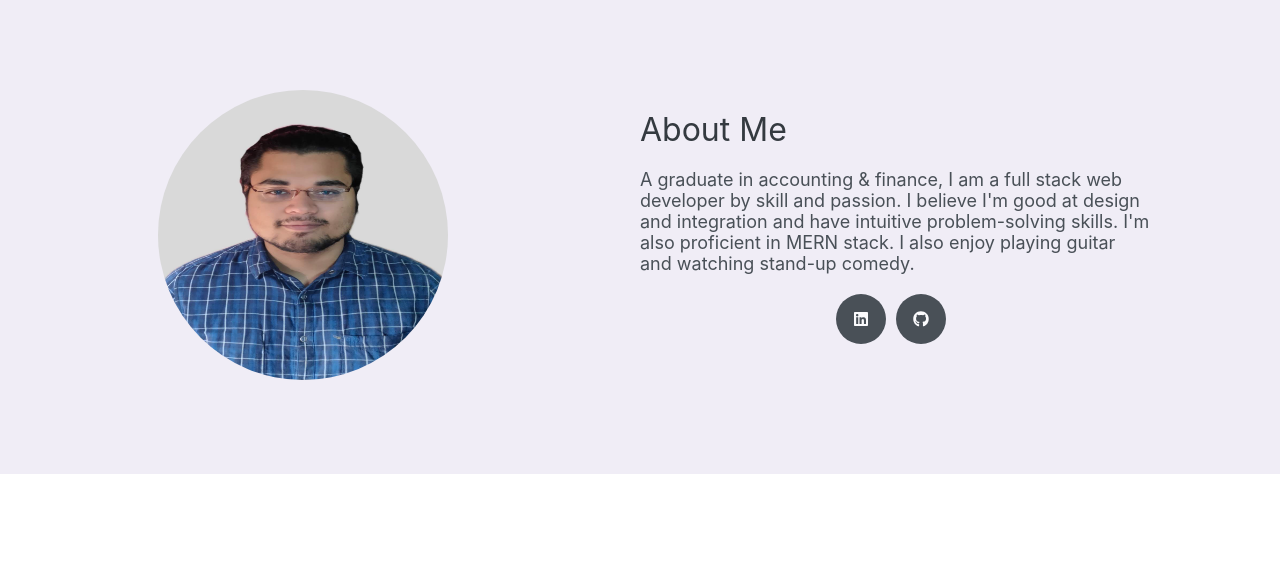
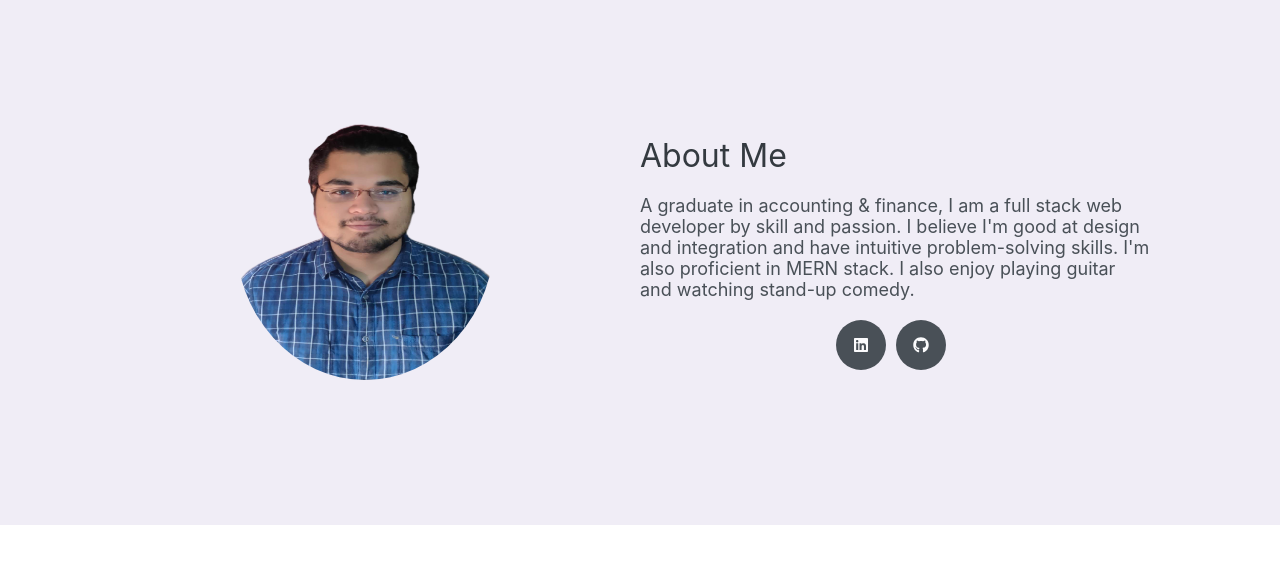
Before and after one commit to sayanwastaken/my_portfolio, a React (Create React App) app: page /about in a window 1280 px wide. Shown: the top 564 px of the page. Built offline with nearby package versions, Linux system fonts and the light colour scheme; a web font is replaced by a local one.

Commit message:
removed form and chenged picture format and size

```diff
--- a/src/Components/About/About.jsx
+++ b/src/Components/About/About.jsx
@@ -31,7 +31,7 @@ const About = () => {
       <br />
       <AboutDiv>
         <Column>
-          <Img src="/images/myImg.jpg" alt="my image" />
+          <Img src="/images/myimg.png" alt="my image" />
         </Column>
         <Column>
           <H1>About Me</H1>
--- a/src/Components/About/Styles.jsx
+++ b/src/Components/About/Styles.jsx
@@ -12,6 +12,7 @@ export const AboutDiv = styled.div`
 export const Column = styled.div`
   width: 50%;
   margin: auto;
+  /* border:1px solid red; */
   justify-content: center;
   @media (max-width: 870px) {
     width: 100%;
@@ -21,11 +22,13 @@ export const Column = styled.div`
 
 export const Img = styled.img`
   padding: 30px;
-  width: 350px;
+  width: 320px;
   height: 350px;
   border-radius: 50%;
   margin: auto;
   justify-content: center;
+  margin-left: 15%;
+  margin-bottom: 10%;
   // border: 1px solid black;
   @media  (max-width: 445px) {
     /* margin-left: -35px; */
--- a/src/Components/Contact/Contact.jsx
+++ b/src/Components/Contact/Contact.jsx
@@ -93,9 +93,11 @@ const Contact = () => {
       <Common>
         <H1>Contact</H1>
       </Common>
+      <br />
+      <br />
       <ContactContainer>
-        <Column>
-          <ContactForm onSubmit={handleSend}>
+        {/* <Column> */}
+          {/* <ContactForm onSubmit={handleSend}>
             <InputInput1 required name="name" type="text" placeholder="Name" />
             <InputInput1
               required
@@ -110,8 +112,8 @@ const Contact = () => {
             ></InputInput2>
             <A value="Send">SEND</A>
             <ToastContainer />
-          </ContactForm>
-        </Column>
+          </ContactForm> */}
+        {/* </Column> */}
         <Column>
           <LinksCont>
             {footerData.map((item) => (
```
Also changed, not shown: public/images/myimg.png (added).
